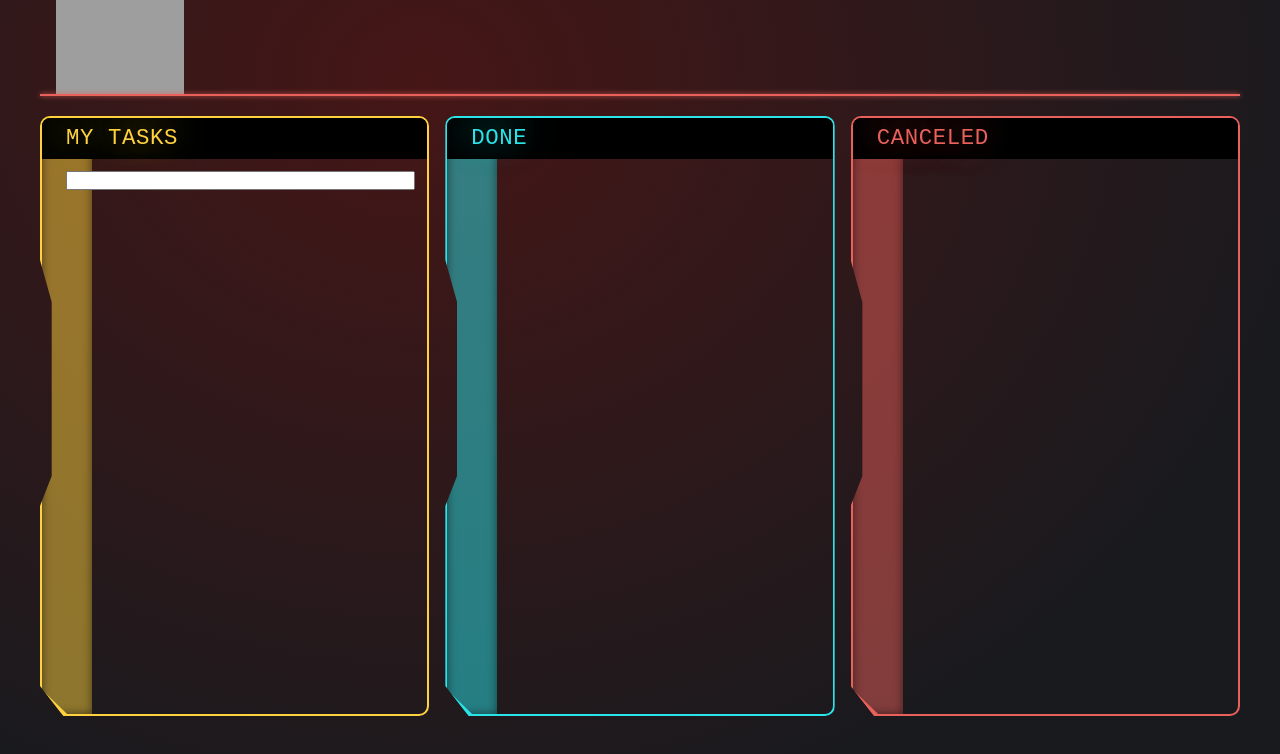
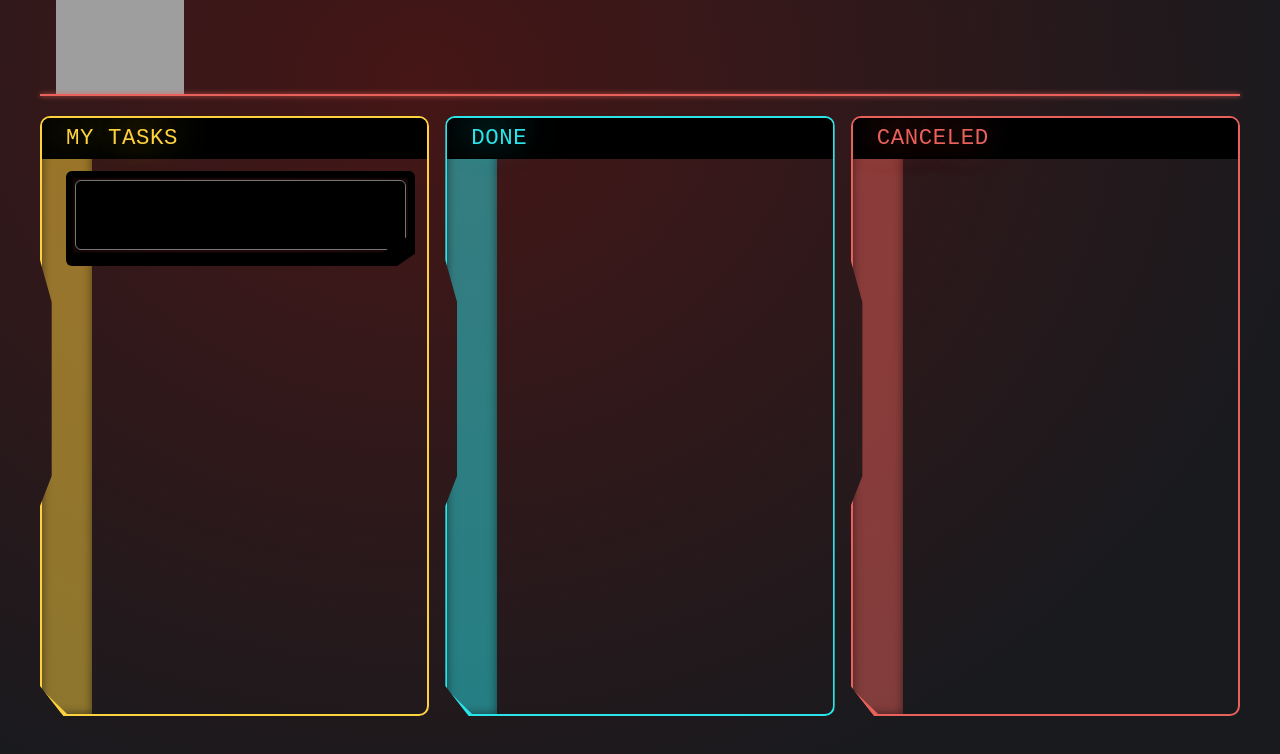
Before and after one commit to Mohaiminul69/cyberpunk-todo-app, a React (Vite) app: page / in a window 1280 px wide. Shown: the top 754 px of the page. Built offline with nearby package versions, Linux system fonts and the light colour scheme; grey boxes are pictures that could not be loaded.

Commit message:
Testing if this works.

```diff
--- a/src/components/task-list/task-list.css
+++ b/src/components/task-list/task-list.css
@@ -211,3 +211,66 @@
 .list-container::-webkit-scrollbar-button:horizontal:decrement {
   display: none;
 }
+
+/* Test */
+/* Test */
+/* Test */
+/* Test */
+/* Test */
+/* Test */
+
+.task-input {
+  min-height: 70px;
+  color: rgba(254, 209, 63, 1);
+  width: 100%;
+  font-size: 18px;
+  outline: none;
+  /* text-shadow: -9px -6px 40px currentcolor; */
+  /* background: black;
+  clip-path: polygon(
+    -2px -2px,
+    101% -2px,
+    100.5% calc(100.5% - 1rem + 2px),
+    calc(100.5% - 1rem + -5px) 101%,
+    -2px 110%
+  );
+  border-radius: 6px;
+  padding: 5px 5px 21px 5px;
+  background: #000;
+  padding: 8px;
+  border-radius: 6px;
+  color: rgba(254, 209, 63, 1);
+  position: relative; */
+}
+
+.task-input::before {
+  background-color: #ad7d7d;
+  bottom: 1px;
+  content: "";
+  position: absolute;
+  display: block;
+  height: 3px;
+  position: absolute;
+  right: -6px;
+  top: auto;
+  transform: rotate(-45deg);
+  width: 22.62742px;
+}
+
+/* .task-input textarea {
+  width: 100%;
+  height: 100%;
+  resize: none;
+  border: none;
+  outline: none;
+  padding: 8px;
+  font-size: 1rem;
+  font-family: "VT323", monospace;
+  box-sizing: border-box;
+}
+.task-input textarea::placeholder {
+  color: rgba(0, 0, 0, 0.5);
+}
+.task-input textarea:focus {
+  background-color: rgba(255, 255, 255, 0.8);
+} */
--- a/src/components/task-list/task-list.jsx
+++ b/src/components/task-list/task-list.jsx
@@ -38,7 +38,15 @@ const TaskList = ({ tasks, status, setTasks }) => {
         </div>
         <div ref={setNodeRef} className="list-container">
           {isPending && (
-            <input onKeyDown={handleKeyDown(setTasks)} type="text" />
+            <div className="card--wrapper clipped-card card-shadow">
+              <div className="card--border card-shadow clipped-card">
+                <textarea
+                  className="task-input pad text-shadow--glow card"
+                  onKeyDown={handleKeyDown(setTasks)}
+                  type="text"
+                />
+              </div>
+            </div>
           )}
           {tasks.map((task, index) => (
             <TaskCard taskNumber={index + 1} key={task.id} task={task} />
```
